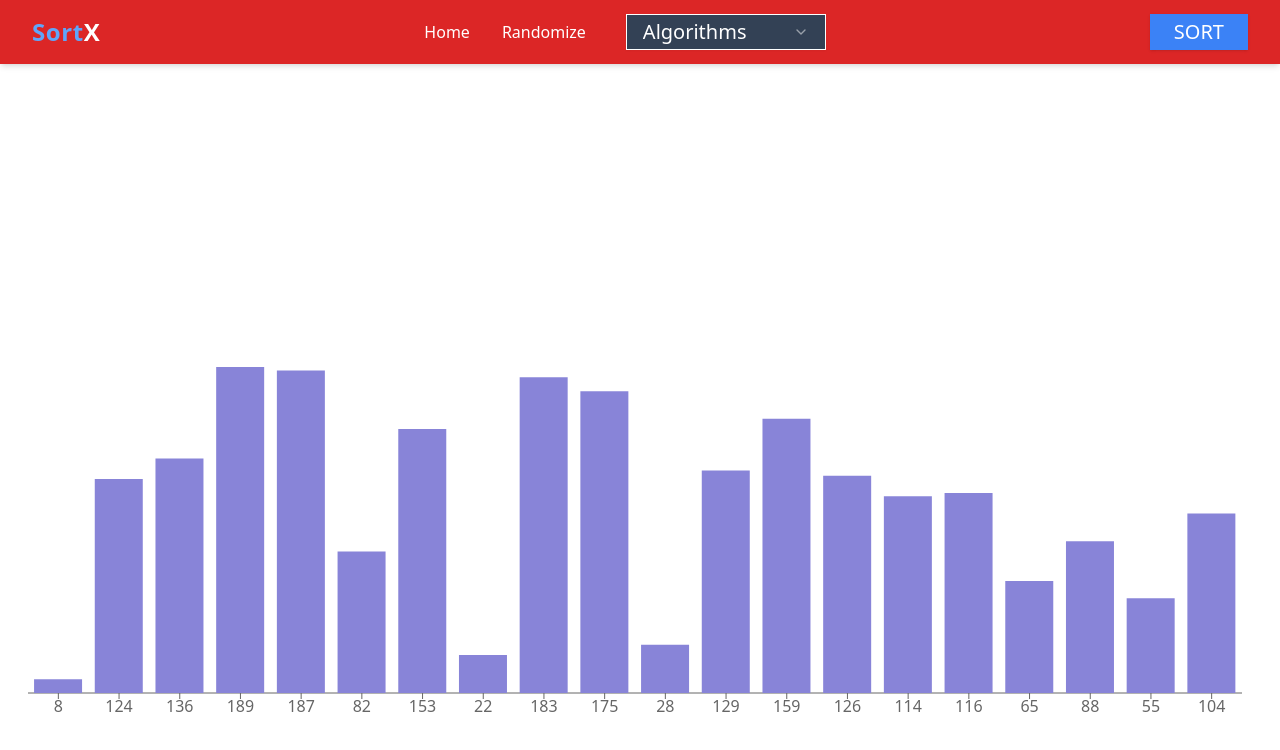
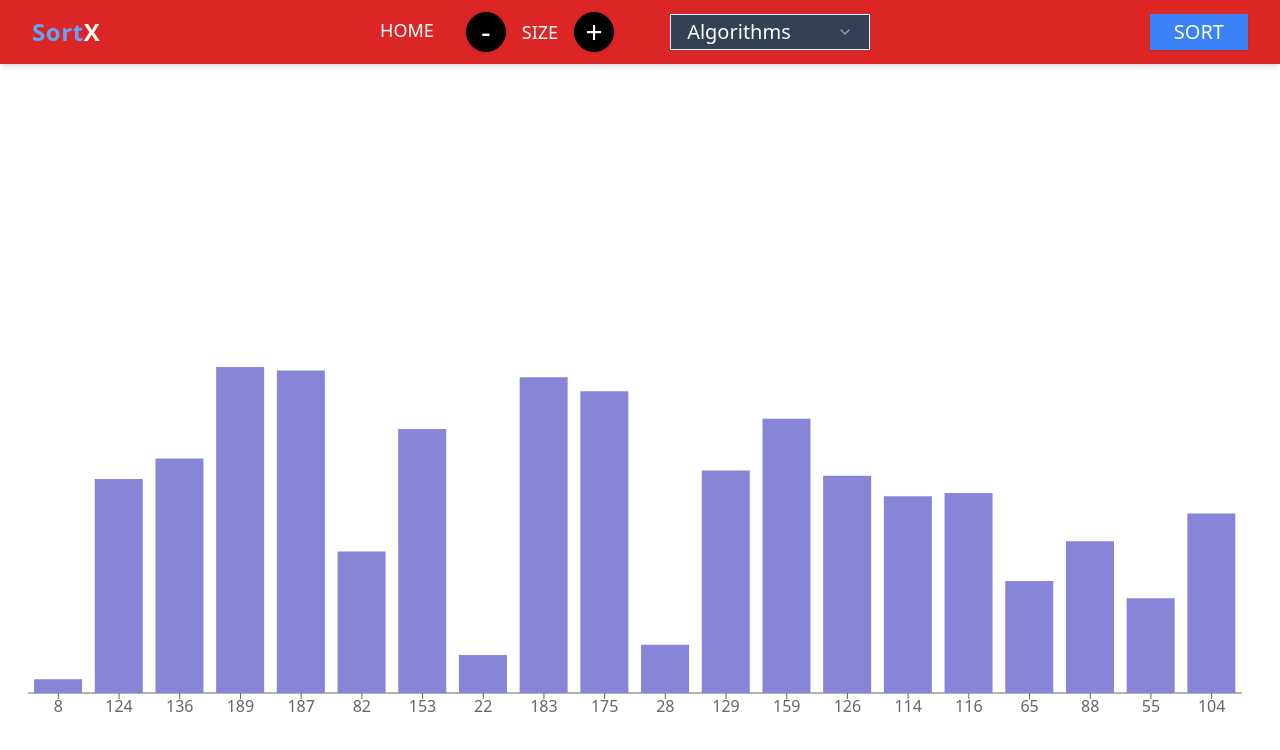
Before and after one commit to alaindescartes/algorithim-visualiser, a React (Vite) app in the folder front-end/: page / in a window 1280 px wide. Shown: the top 750 px of the page. Built offline with nearby package versions, Linux system fonts and the light colour scheme; no server answers.

Commit message:
added array size increase buttons

```diff
--- a/front-end/src/_components/Header.tsx
+++ b/front-end/src/_components/Header.tsx
@@ -60,13 +60,19 @@ function Header(): JSX.Element {
       </div>
 
       {/* Navigation */}
-      <nav className="flex items-center space-x-10">
+      <nav className="flex items-center space-x-14">
         <ul className="flex space-x-8">
-          <li className="hover:text-blue-400 transition duration-300 cursor-pointer">
-            Home
+          <li className="hover:text-blue-400 transition duration-300 cursor-pointer mt-1">
+            <span className="text-lg font-medium ">HOME</span>
           </li>
-          <li className="hover:text-blue-400 transition duration-300 cursor-pointer">
-            Randomize
+          <li className="flex items-center gap-4 hover:text-blue-400 transition duration-300 cursor-pointer">
+            <Button className="bg-black text-white border border-black rounded-full text-3xl w-10 h-10 flex items-center justify-center">
+              -
+            </Button>
+            <span className="text-lg font-medium">SIZE</span>
+            <Button className="bg-black text-white border border-black rounded-full text-3xl w-10 h-10 flex items-center justify-center">
+              +
+            </Button>
           </li>
         </ul>
 
```
